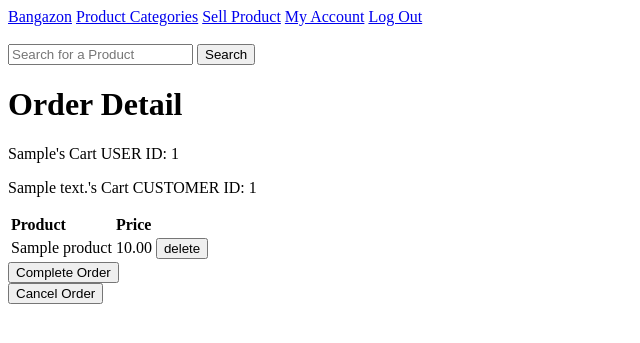
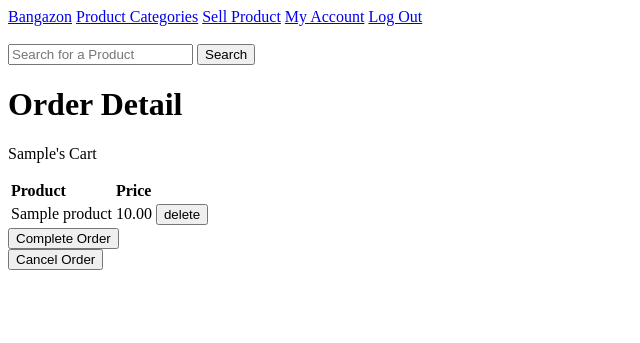
Before and after one commit to talkative-tangs/Bangazon-LLC-2, a Django app: page /order_detail/1 in a window 1280 px wide. Shown: the top 343 px of the page, without its empty margins (0-640 px from the left). Run offline with Django 3.2, Linux system fonts and the light colour scheme; a user stored in the database is signed in; tables that the repository leaves empty hold one stand-in row (values such as "Sample post"); parts of the project's set-up code (start-up, migrations or seed data) failed here and were passed over.

Commit message:
remmoved print statements and reworded templates

```diff
--- a/website/templates/order/order_detail.html
+++ b/website/templates/order/order_detail.html
@@ -3,8 +3,7 @@
 {% block content %}
 
 <h1>Order Detail</h1>
-<p>{{ user.first_name }}'s Cart USER ID: {{ user.id }}</p>
-<p>{{ user.customer.address }}'s Cart CUSTOMER ID: {{user.customer.id}} </p>
+<p>{{ user.first_name }}'s Cart</p>
 <table>
   <tr>
     <td><strong>Product</strong></td>
--- a/website/views.py
+++ b/website/views.py
@@ -129,7 +129,6 @@ def product_sell(request):
             productType = form_data['productType']
 
             data = [seller, title, description, price, quantity, productType]
-            print(data)
 
             with connection.cursor() as cursor:
                 cursor.execute(f'''INSERT into website_product(
@@ -286,7 +285,6 @@ def my_account(request, user_id):
     context = {
         'user': user,
     }
-    print('user', user_id)
 
     return render(request, template_name, context)
 
@@ -411,13 +409,10 @@ def my_account_payment_delete(request, payment_type_id):
         with connection.cursor() as cursor:
             selected_payment = payment_type_id
             now = str(datetime.now())
-            print('payment', selected_payment)
-            print('now', now)
 
             cursor.execute("UPDATE website_paymenttype SET deletedDate = %s WHERE id = %s", [now, selected_payment])
             sql = '''SELECT id, buyer_id FROM website_paymenttype WHERE id = %s'''
             user = PaymentType.objects.raw(sql, [payment_type_id])[0]
-            print('user', user.buyer_id)
 
         return HttpResponseRedirect(reverse('website:my_account_payment', args=(user.buyer_id,)))
 
@@ -459,8 +454,6 @@ def order_product(request, product_id):
     except IndexError:
         open_order = None
 
-    print("OPEN ORDER", open_order)
-
     ''' if user has open order, grab order number and create new join relationship with order_id and product_id '''
     if open_order is not None:
       with connection.cursor() as cursor:
@@ -472,7 +465,6 @@ def order_product(request, product_id):
           cursor.execute("INSERT into website_order VALUES (%s, %s, %s, %s)", [ None, None, user.id, None ])
           sql = ''' SELECT * FROM website_order ORDER BY id DESC LIMIT 1'''
           new_order = Order.objects.raw(sql,)[0]
-          print("NEW ORDER ID:", new_order)
 
           cursor.execute("INSERT into website_productorder VALUES (%s, %s, %s)", [ None, new_order.id, product_id])
           return HttpResponseRedirect(reverse('website:order_detail', args=(new_order.id,)))
```
